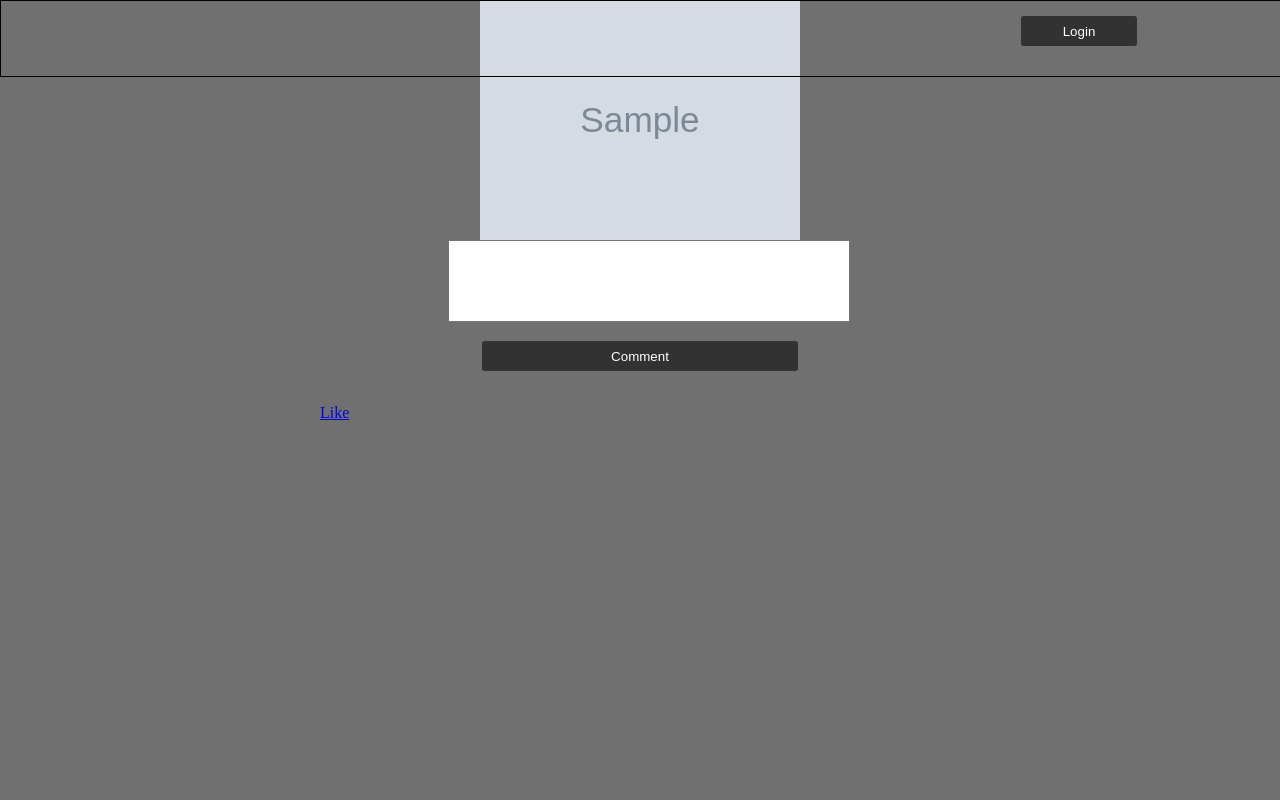
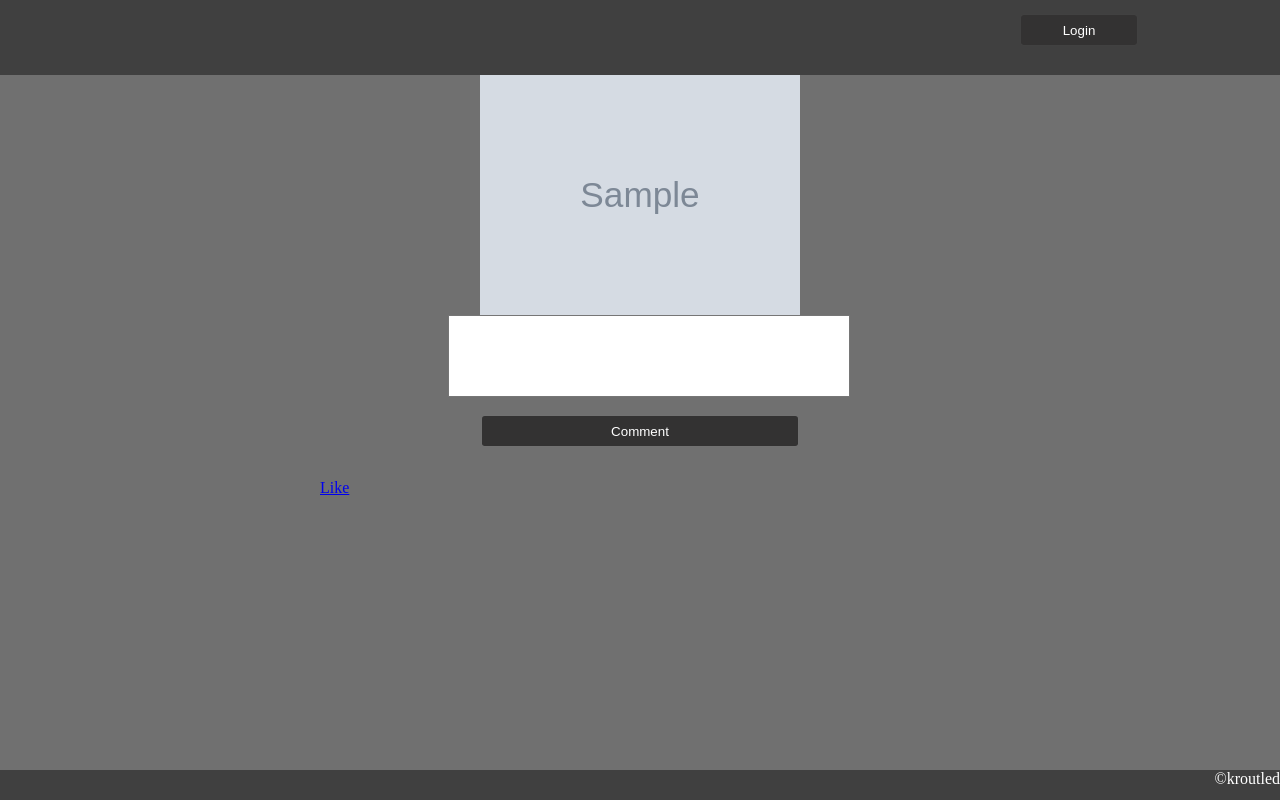
Before and after one commit to kroutled/Camagru, a PHP site: page /Camagru/gallery.php in a window 1280 px wide. Run offline with PHP 8.4, Linux system fonts and the light colour scheme; tables that the repository leaves empty hold one stand-in row (values such as "Sample post"); grey boxes marked "Sample" are stand-in pictures.

Commit message:
some css fixes

```diff
--- a/gallery.php
+++ b/gallery.php
@@ -40,6 +40,8 @@
         </div>
     </nav>
 </header>
+
+<div class="container">
 <?php foreach($posts as $item) { ?>
 <div class="gallimg">
     <img class = "gallimg" src="<?= $item['file_name']?>">
@@ -54,5 +56,8 @@
     ?>
 </div>
 <?php } ?>
+
+</div>
+<div class="footer">&copykroutled</div>
 </body>
 </html>
--- a/save_photo.php
+++ b/save_photo.php
@@ -24,8 +24,8 @@ imagecopy($img1, $img2, 0, 0, 0, 0, 640, 480);
 $img_name = tempnam("./uploads", $userid['user_id'] . "_");
 imagepng($img1, $img_name.".png");
 $img_name2 = substr($img_name, strlen($_SERVER['DOCUMENT_ROOT']));
-$stmt = $pdo->prepare('INSERT INTO uploads (userid, file_name)
-        VALUES (:userid, :file_name)');
+$stmt = $pdo->prepare('INSERT INTO uploads (userid, file_name, date)
+        VALUES (:userid, :file_name, NOW())');
         $stmt->execute([
             'userid' => $userid['user_id'],
             'file_name' => $img_name2.".png"]);
--- a/style.css
+++ b/style.css
@@ -91,10 +91,10 @@ form {
 
 .save {
     position: relative;
-    margin-left: 60%;
-    border: 1px solid black;
+    /* border: 1px solid black; */
     height: 100%;
-    width: 40%;
+    width: 39%;
+    float: right;
 }
 .main_wrapper
 {
@@ -102,7 +102,7 @@ form {
     top: 75px;;
     width: 100%;
     bottom: 30px;
-    border: 1px solid black;
+    /* border: 1px solid black; */
 }
 .booth_wrapper
 {
@@ -114,7 +114,7 @@ form {
 .overlays
 {
     position: relative;
-    border: 1px solid black;
+    /* border: 1px solid black; */
     height: 100%;
     width: 20%;
     overflow-y: scroll;
@@ -122,19 +122,22 @@ form {
 }
 
 header {
+    background-color: #404040;
     position: fixed;
     top: 0;
-    border: 1px solid black;
+    /* border: 1px solid black; */
     height: 75px;
     width: 100%;
+    z-index: 2;
 }
 
 .footer {
+    background-color: #404040;
     position: fixed;
     text-align: right;
     margin-top: 10px;
     bottom: 0;
-    border: 1px solid black;
+    /* border: 1px solid black; */
     height: 30px;
     width: 100%;
     color: white;
@@ -234,6 +237,7 @@ textarea {
     display: block;
     margin: auto;
     width: 50%;
+    z-index: 1;
 }
 
 .nav {
@@ -283,3 +287,17 @@ textarea {
 .like {
     text-align: center;
 }
+
+.recent {
+    overflow-y: scroll;
+    overflow-x: hidden;
+    white-space: nowrap;
+    height: 100%;
+    padding: 5%;
+}
+
+.container {
+    position: absolute;
+    width: 100%;
+    top: 75px;
+}
```
Also changed, not shown: home.php (+20 -0 lines), 1 other file.
